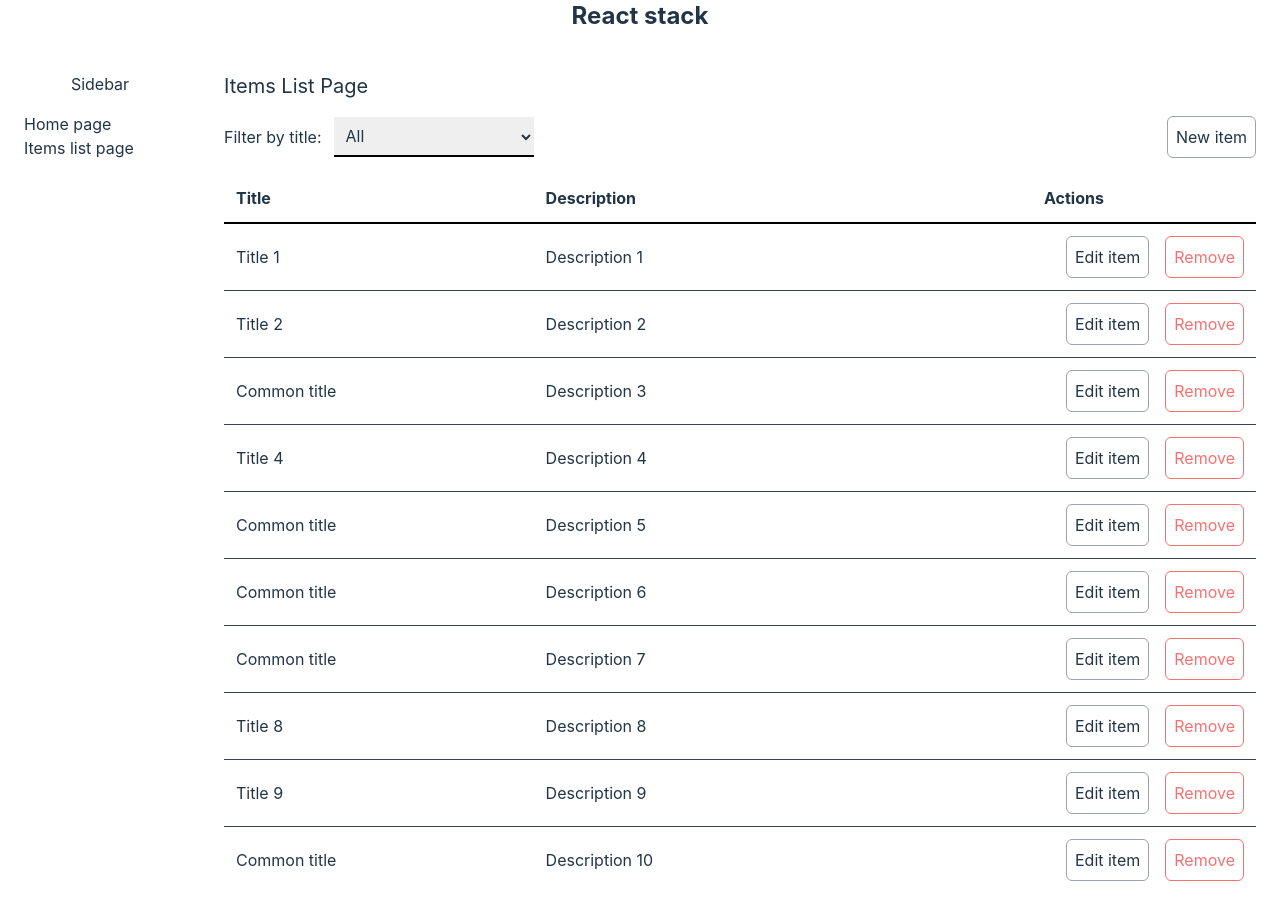
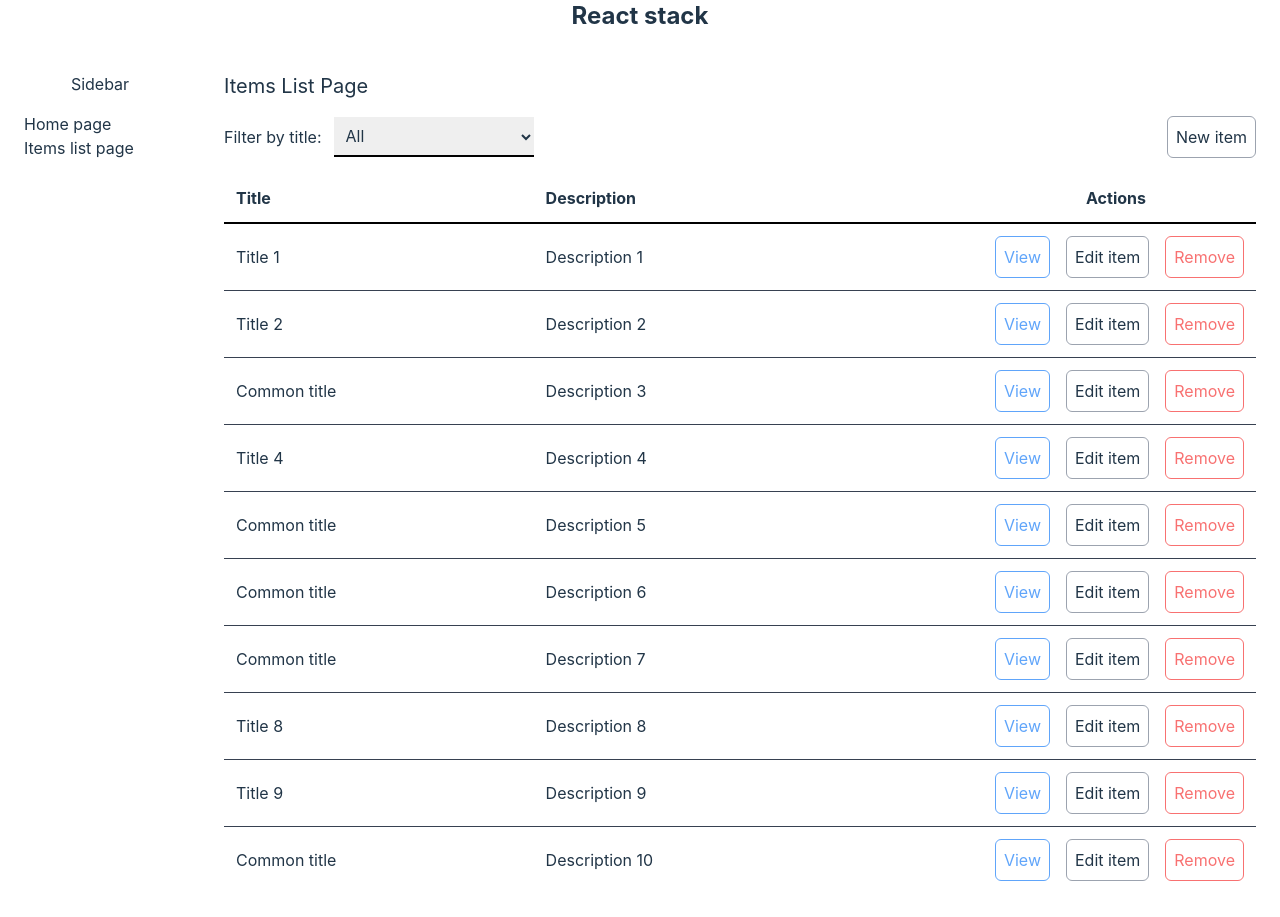
Before and after one commit to eugene-korobka/test-vite-react-stack, a React (Vite) app: page /items-list in a window 1280 px wide. Built offline with nearby package versions, Linux system fonts and the light colour scheme; data requests are answered from the project's data file.

Commit message:
added ViewItemPage

```diff
--- a/src/components/ItemsTable.tsx
+++ b/src/components/ItemsTable.tsx
@@ -4,6 +4,8 @@
 import { RemoveItemButtonWithConfirmWidget } from 'pages/ItemsList/RemoveItemButtonWidget/RemoveItemButtonWithConfirmWidget';
 
 import type { ItemType } from 'store/types';
+
+import { ViewItemLink } from './ViewItemLink';
 
 interface ItemListProps {
   items: ItemType[];
@@ -26,11 +28,12 @@
   {
     Header: 'Actions',
     accessor: 'id',
-    headerClassName: 'min-w-56 w-1/10 p-3 text-start font-bold',
-    cellClassName: 'min-w-56 w-1/10 p-3 text-end',
+    headerClassName: 'min-w-70 w-1/10 p-3 text-center font-bold',
+    cellClassName: 'min-w-70 w-1/10 p-3 text-end',
     Cell: ({ value }) => {
       return (
         <div className='flex gap-4 justify-end'>
+          <ViewItemLink itemId={value} />
           <EditItemWidget itemId={value} />
           <RemoveItemButtonWithConfirmWidget itemId={value} />
         </div>
--- /dev/null
+++ b/src/components/ViewItemLink.tsx
@@ -0,0 +1,19 @@
+import { Link } from "react-router-dom";
+import { ItemTypeId } from "sharedTypes/item.types";
+
+type ViewItemLinkProps = {
+  itemId: ItemTypeId;
+};
+
+export const ViewItemLink = (props: ViewItemLinkProps) => {
+  const { itemId } = props;
+
+  return (
+    <Link
+      to={`/items-list/${itemId}`}
+      className="p-2 shrink-0 border border-solid border-blue-400 rounded-md text-blue-400"
+    >
+      View
+    </Link>
+  );
+};
--- /dev/null
+++ b/src/hooks/useItemId.ts
@@ -0,0 +1,8 @@
+import { useParams } from "react-router-dom";
+import { ItemTypeId } from "sharedTypes/item.types";
+
+export function useItemId(itemId?: ItemTypeId): ItemTypeId | null {
+  const { itemId: routeItemId } = useParams();
+
+  return itemId || Number(routeItemId) || null;
+};
--- a/src/pages/ItemPage/ItemViewPage.tsx
+++ b/src/pages/ItemPage/ItemViewPage.tsx
@@ -1,14 +1,19 @@
 import { Link } from 'react-router-dom';
 
 import { PageContainer } from 'components/PageContainer';
+
+import { ItemViewWidget } from './ItemViewWidget';
 
 export const ItemViewPage = () => {
   return (
     <PageContainer>
       <h2 className="mb-4 text-xl">Item View Page</h2>
-      <div>
-        <Link to="/items-list" className='text-blue-400'>Back to Items list</Link>
+      <div className="mb-4 flex justify-between items-center">
+        <Link to="/items-list" className="text-blue-400">
+          &lt; Back to Items list
+        </Link>
       </div>
+      <ItemViewWidget />
     </PageContainer>
   );
 };
--- /dev/null
+++ b/src/pages/ItemPage/ItemViewWidget.tsx
@@ -0,0 +1,23 @@
+import { useParams } from "react-router-dom";
+
+import { useFetchItemByIdQuery } from "pages/ItemsList/EditItemWidget/store/items.edit.api";
+
+export const ItemViewWidget = () => {
+  const { itemId: routeItemId } = useParams();
+  const itemId = Number(routeItemId);
+
+  const { data: itemById, isFetching: isFetchingItemById } = useFetchItemByIdQuery({ itemId }, { skip: !itemId });
+
+  if (isFetchingItemById) {
+    return <div>Loading...</div>;
+  }
+
+  return (
+    <div>
+      <div className="font-bold">Title:</div>
+      <div>{itemById?.title}</div>
+      <div className="font-bold">Description:</div>
+      <div>{itemById?.description}</div>
+    </div>
+  );
+};
--- a/tailwind.config.cjs
+++ b/tailwind.config.cjs
@@ -17,6 +17,7 @@
         24: '96px',
         40: '160px',
         56: '14rem',
+        70: '17.5rem',
       },
       maxWidth: {
         175: '700px',
```
